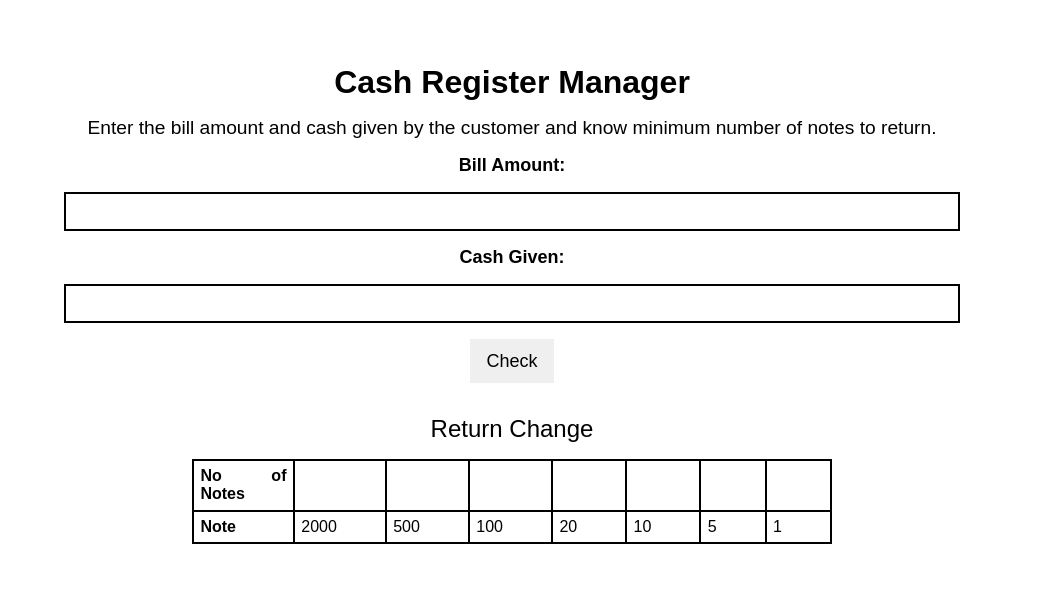
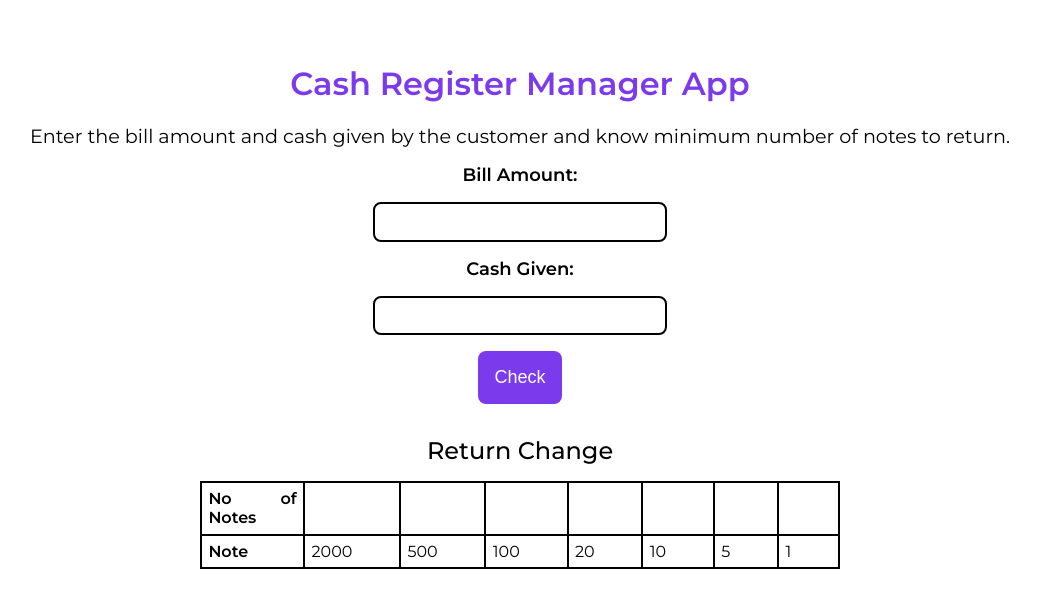
Before and after one commit to insayed/Cash-Registor-App, a plain HTML site: page index.html in a window 1280 px wide. Shown: the whole page, without its empty margins (128-1168 px from the left). Drawn offline with Linux system fonts and the light colour scheme.

Commit message:
Cash app - Initial Commit

```diff
--- a/app.js
+++ b/app.js
@@ -29,7 +29,10 @@ function calculateChange(amountToBeReturned) {
     const numberOfNotes = Math.trunc(amountToBeReturned / availableNotes[i]);
 
 
+
     amountToBeReturned = amountToBeReturned % availableNotes[i];
+
+
 
     noOfNotes[i].innerText = numberOfNotes;
   }
--- a/index.html
+++ b/index.html
@@ -3,13 +3,13 @@
   <head>
     <meta charset="UTF-8" />
     <meta name="viewport" content="width=device-width, initial-scale=1.0" />
-    <title>mark10 - Cash Register App</title>
+    <title>Cash Register Manager</title>
     <link rel="stylesheet" href="main.css" />
   </head>
   <body>
     <main class="container">
       <div>
-        <h1 class="heading">Cash Register Manager</h1>
+        <h1 class="heading">Cash Register Manager App</h1>
         <p class="description">
           Enter the bill amount and cash given by the customer and know minimum
           number of notes to return.
@@ -49,6 +49,6 @@
       </div>
     </main>
 
-    <script src="main.js" type="text/javascript"></script>
+    <script src="app.js" type="text/javascript"></script>
   </body>
 </html>
--- a/main.css
+++ b/main.css
@@ -1,19 +1,17 @@
+@import url("https://fonts.googleapis.com/css2?family=Montserrat:wght@400;500;600&display=swap");
 
 
-* {
-  padding: 0;
-  margin: 0;
-  box-sizing: border-box;
-}
 
-a {
-  text-decoration: none;
+
+:root {
+  --primary-color: #7c3aed;
 }
 
 body {
   font-family: "Montserrat", sans-serif;
   min-width: 100vw;
 }
+
 
 .container {
   margin: 4rem auto 7rem;
@@ -40,17 +38,21 @@ body {
   outline: #fff;
   padding: 0.6rem 1rem;
   margin: 1rem;
-  border: 2px solid ;
-  width: 70%;
-
+  border: 2px solid;
+  border-radius: 0.5rem;
+  width: 100%;
+  max-width: 258px;
 }
 
 #check-button {
-
+  background: var(--primary-color);
   border: none;
-  padding: 0.7rem 1rem;
+  color: #fff;
+  padding: 1rem;
+  border-radius: 0.5rem;
   font-size: large;
   cursor: pointer;
+  outline: #fff;
   margin: auto;
   display: block;
 }
@@ -60,6 +62,7 @@ body {
   font-size: larger;
   margin: 1rem 0 0;
 }
+
 
 .change-table {
   width: 50%;
```
